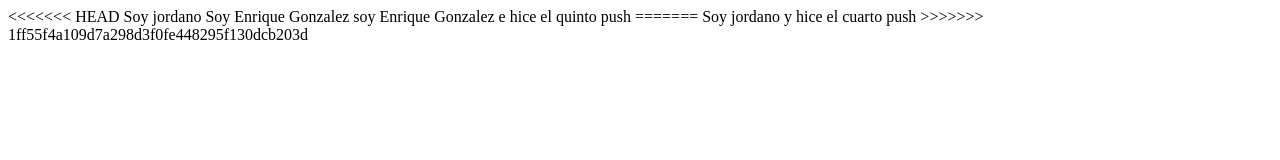
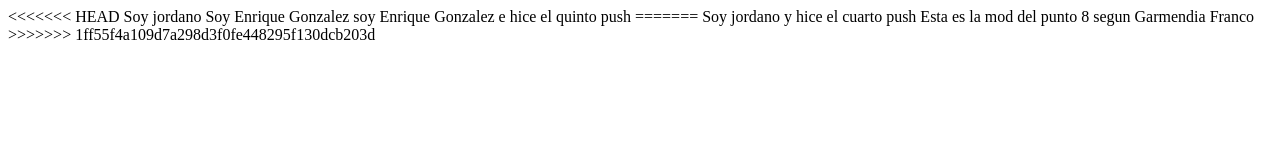
Before and after one commit to GarmendiaKnut/proyecto-intro, a plain HTML site: page index.html in a window 1280 px wide. Drawn offline with Linux system fonts and the light colour scheme.

Commit message:
modPunto8

```diff
--- a/index.html
+++ b/index.html
@@ -11,6 +11,9 @@
     soy Enrique Gonzalez e hice el quinto push
 =======
     Soy jordano y hice el cuarto push
+
+    Esta es la mod del punto 8 segun Garmendia Franco
+
 >>>>>>> 1ff55f4a109d7a298d3f0fe448295f130dcb203d
 </body>
 </html>
```
